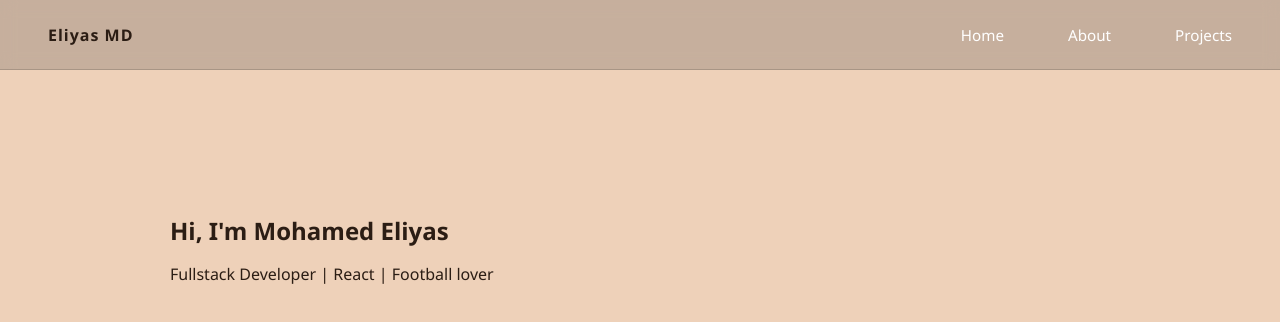
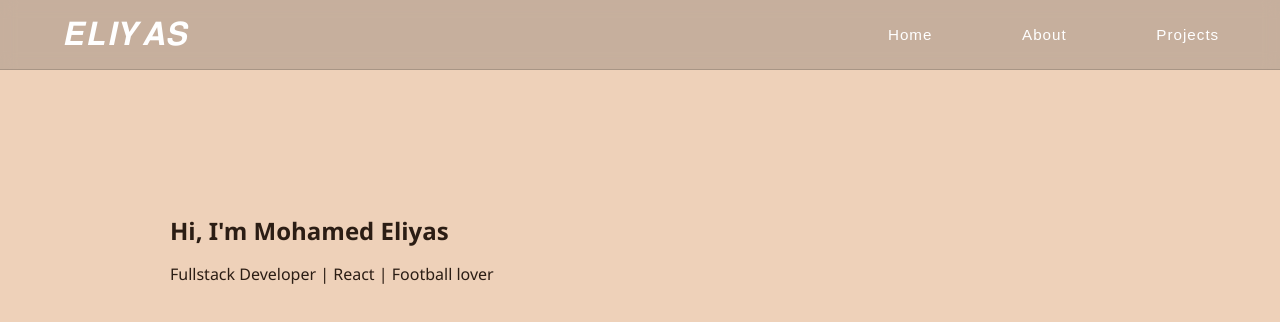
Before and after one commit to eliyasmd50/eliyas_Portfolio, a React (Vite) app: page / in a window 1280 px wide. Shown: the top 322 px of the page. Built offline with nearby package versions, Linux system fonts and the light colour scheme.

Commit message:
logo implementation

```diff
--- a/package.json
+++ b/package.json
@@ -14,7 +14,8 @@
   "dependencies": {
     "react": "^19.2.0",
     "react-dom": "^19.2.0",
-    "react-icons": "^5.5.0"
+    "react-icons": "^5.5.0",
+    "react-router-dom": "^7.13.0"
   },
   "devDependencies": {
     "@eslint/js": "^9.39.1",
--- a/src/components/Navbar.tsx
+++ b/src/components/Navbar.tsx
@@ -1,12 +1,21 @@
 const Navbar = () => {
+  const scrollToTop = () => {
+    window.scrollTo({ top: 0, behavior: "smooth"});
+  }
 
   return (
     <nav className="navbar">
-      <span className="logo">Eliyas MD</span>
+      <span
+      className="logo"
+      onClick={scrollToTop}
+      >𝑬𝑳𝑰𝒀𝑨𝑺</span>
 
       {/* Desktop links */}
       <div className="nav-links">
-        <a href="#hero">Home</a>
+        <a
+        href="#hero"
+        onClick={scrollToTop}
+        >Home</a>
         <a href="#about">About</a>
         <a href="#projects">Projects</a>
       </div>
--- a/src/index.css
+++ b/src/index.css
@@ -18,6 +18,7 @@ body {
   background-color: var(--bg-color);
   color: var(--text-main);
   font-family: "Segoe UI", sans-serif;
+  scroll-behavior: smooth;
 }
 
 
@@ -86,9 +87,51 @@ body {
   animation: spin 1s linear infinite;
 }
 
+.navbar,
+.nav-links a,
 .logo {
-  font-weight: 600;
-  letter-spacing: 1px;
+  font-family: 'Work Sans', sans-serif;
+  user-select: none;
+  transition: all 0.2s ease;
+}
+
+.logo {
+  display: inline-block;           /* Treat like a button */
+  text-decoration: none;
+  font-weight: 200;  /* Thin for lean letters */
+  font-style: normal; /* or italic if you want slant */
+  font-size: 2rem;
+  letter-spacing: 2px;
+  color: #ffffff;
+  text-transform: uppercase;
+  position: relative;
+  cursor: pointer;
+  padding: 0.5rem 1rem;            /* Makes it feel like a button */
+  border-radius: 8px;              /* Rounded corners */
+  transition: all 0.2s ease;       /* Smooth transition for hover/tap */
+  user-select: none;               /* Prevent text selection */
+  background-color: transparent;   /* Default */
+  box-shadow: none;
+}
+
+.logo::after {
+    display: none;
+}
+
+.logo:hover {
+  background-color: rgba(255, 255, 255, 0.1);
+  transform: scale(1.05);
+  box-shadow: 0 4px 12px rgba(0, 0, 0, 0.2);
+}
+
+.logo:active {
+  transform: scale(0.98);
+  background-color: rgba(255, 255, 255, 0.15);
+  box-shadow: 0 2px 6px rgba(0, 0, 0, 0.2);
+}
+.logo:hover,
+.logo:active {
+  box-shadow: 0 4px 12px rgba(0, 0, 0, 0.25), 0 0 8px rgba(165, 214, 167, 0.4);
 }
 
 .nav-links {
@@ -96,13 +139,36 @@ body {
 }
 
 .nav-links a {
-  color: #2b1d14;
-  font-weight: 500;
+  display: inline-block;           /* Button-like feel */
   text-decoration: none;
+  font-size: 1rem;
+  font-weight: 400;
+  letter-spacing: 1px;
+  color: #ffffff;
+  padding: 0.4rem 0.8rem;          /* Padding like buttons */
+  border-radius: 8px;
+  transition: all 0.2s ease;
+  cursor: pointer;
+  user-select: none;
+  background-color: transparent;   /* Default background */
+  box-shadow: none;
 }
 
 .nav-links a:hover {
-  opacity: 0.7;
+  background-color: rgba(255, 255, 255, 0.1);
+  transform: scale(1.05);
+  box-shadow: 0 4px 12px rgba(0,0,0,0.2);
+}
+
+.nav-links a:active {
+  transform: scale(0.98);
+  background-color: rgba(255, 255, 255, 0.15);
+  box-shadow: 0 2px 6px rgba(0,0,0,0.2);
+}
+
+.nav-links a:hover,
+.nav-links a:active {
+  box-shadow: 0 4px 12px rgba(0,0,0,0.25), 0 0 6px rgba(165, 214, 167, 0.4);
 }
 
 .footer {
@@ -169,6 +235,7 @@ body {
   .nav-links {
     display: flex;   /* show nav links */
     gap: 2rem;
+    align-items: center;
   }
   .nav-links a {
     color: white;
@@ -195,4 +262,8 @@ body {
     padding: 2rem;
   }
 
+  .logo:hover::after {
+    width: 100%;
+  }
+
 }
```
Also changed, not shown: 1 other file (tests, documents, lock files or other folders).
